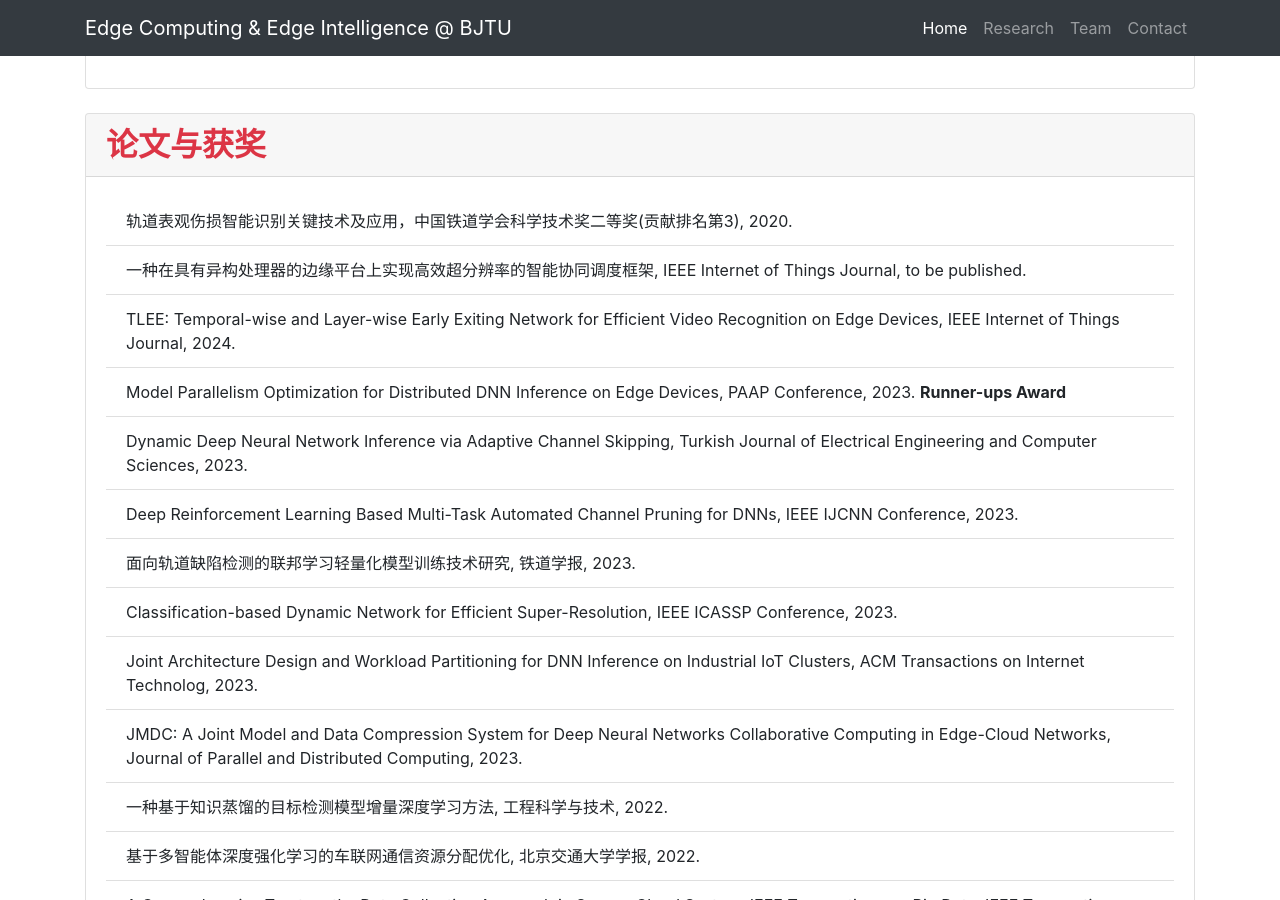
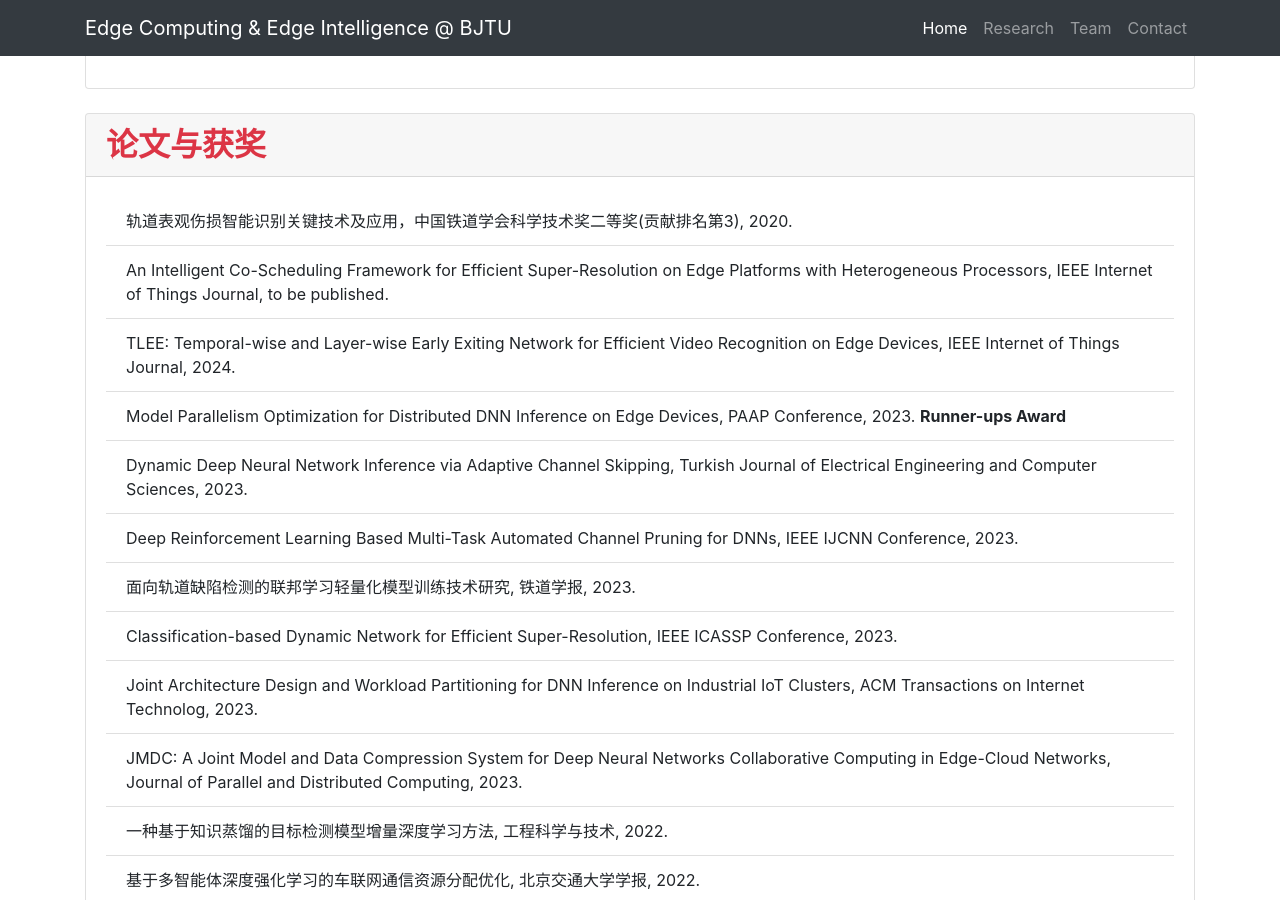
Before and after one commit to fangvv/Homepage, a Jekyll site: the page Edgecomp/index.html, which Jekyll copies as it is, in a window 1280 px wide and 900 px high, scrolled down 5007 px. Built offline with Jekyll 4.4.1, drawn with Linux system fonts in a browser that asks for light colours; comment, search, counter and statistics services are not loaded.

Commit message:
gitee s*cks

```diff
--- a/Edgecomp/index.html
+++ b/Edgecomp/index.html
@@ -157,7 +157,7 @@
   <div class="card-body">
     <ul class="list-group list-group-flush">
       <li class="list-group-item">轨道表观伤损智能识别关键技术及应用，中国铁道学会科学技术奖二等奖(贡献排名第3), 2020.</li>
-      <li class="list-group-item">一种在具有异构处理器的边缘平台上实现高效超分辨率的智能协同调度框架, IEEE Internet of Things Journal, to be published.</li>
+      <li class="list-group-item">An Intelligent Co-Scheduling Framework for Efficient Super-Resolution on Edge Platforms with Heterogeneous Processors, IEEE Internet of Things Journal, to be published.</li>
       <li class="list-group-item">TLEE: Temporal-wise and Layer-wise Early Exiting Network for Efficient Video Recognition on Edge Devices, IEEE Internet of Things Journal, 2024.</li>
       <li class="list-group-item">Model Parallelism Optimization for Distributed DNN Inference on Edge Devices, PAAP Conference, 2023. <b>Runner-ups Award</b></li>
       <li class="list-group-item">Dynamic Deep Neural Network Inference via Adaptive Channel Skipping, Turkish Journal of Electrical Engineering and Computer Sciences, 2023.</li>
```
